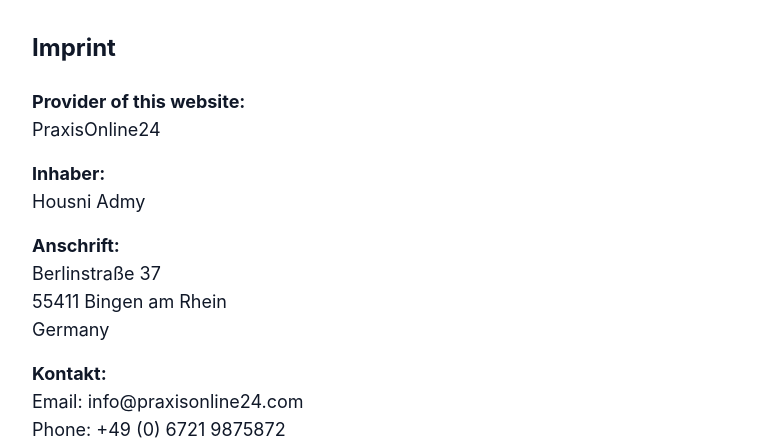
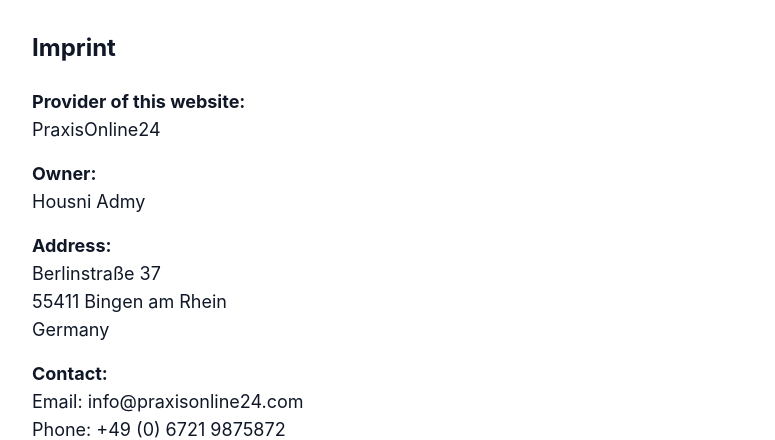
Before and after one commit to housniadmy-rgb/autooffice-pro-neu, a Next.js app: page /impressum in a window 1280 px wide. Shown: the top 440 px of the page, without its empty margins (240-1015 px from the left). Built offline with nearby package versions, Linux system fonts and the light colour scheme.

Commit message:
Fix: Impressum Labels in allen 9 Sprachen

```diff
--- a/app/impressum/page.tsx
+++ b/app/impressum/page.tsx
@@ -11,6 +11,9 @@ const texts: Record<string, any> = {
     street: "Berlinstraße 37",
     city: "55411 Bingen am Rhein",
     country: "Deutschland",
+    ownerLabel: "Inhaber:",
+    streetLabel: "Anschrift:",
+    contactLabel: "Kontakt:",
     email: "E-Mail: info@praxisonline24.com",
     phone: "Telefon: +49 (0) 6721 9875872",
     vat: "Umsatzsteuer-ID: DE410290042",
@@ -33,6 +36,9 @@ const texts: Record<string, any> = {
     street: "Berlinstraße 37",
     city: "55411 Bingen am Rhein",
     country: "Germany",
+    ownerLabel: "Owner:",
+    streetLabel: "Address:",
+    contactLabel: "Contact:",
     email: "Email: info@praxisonline24.com",
     phone: "Phone: +49 (0) 6721 9875872",
     vat: "VAT ID: DE410290042",
@@ -55,6 +61,9 @@ const texts: Record<string, any> = {
     street: "Berlinstraße 37",
     city: "55411 Bingen am Rhein",
     country: "Allemagne",
+    ownerLabel: "Propriétaire :",
+    streetLabel: "Adresse :",
+    contactLabel: "Contact :",
     email: "E-mail: info@praxisonline24.com",
     phone: "Tél: +49 (0) 6721 9875872",
     vat: "TVA: DE410290042",
@@ -77,6 +86,9 @@ const texts: Record<string, any> = {
     street: "Berlinstraße 37",
     city: "55411 Bingen am Rhein",
     country: "Alemania",
+    ownerLabel: "Propietario:",
+    streetLabel: "Dirección:",
+    contactLabel: "Contacto:",
     email: "Correo electrónico: info@praxisonline24.com",
     phone: "Teléfono: +49 (0) 6721 9875872",
     vat: "IVA: DE410290042",
@@ -99,6 +111,9 @@ const texts: Record<string, any> = {
     street: "Berlinstraße 37",
     city: "55411 Bingen am Rhein",
     country: "Germania",
+    ownerLabel: "Proprietario:",
+    streetLabel: "Indirizzo:",
+    contactLabel: "Contatto:",
     email: "Email: info@praxisonline24.com",
     phone: "Telefono: +49 (0) 6721 9875872",
     vat: "Partita IVA: DE410290042",
@@ -121,6 +136,9 @@ const texts: Record<string, any> = {
     street: "Berlinstraße 37",
     city: "55411 Bingen am Rhein",
     country: "Alemanha",
+    ownerLabel: "Proprietário:",
+    streetLabel: "Endereço:",
+    contactLabel: "Contato:",
     email: "E-mail: info@praxisonline24.com",
     phone: "Telefone: +49 (0) 6721 9875872",
     vat: "IVA: DE410290042",
@@ -143,6 +161,9 @@ const texts: Record<string, any> = {
     street: "Berlinstraße 37",
     city: "55411 Bingen am Rhein",
     country: "Duitsland",
+    ownerLabel: "Eigenaar:",
+    streetLabel: "Adres:",
+    contactLabel: "Contact:",
     email: "E-mail: info@praxisonline24.com",
     phone: "Telefoon: +49 (0) 6721 9875872",
     vat: "BTW-nummer: DE410290042",
@@ -165,6 +186,9 @@ const texts: Record<string, any> = {
     street: "Berlinstraße 37",
     city: "55411 Bingen am Rhein",
     country: "Niemcy",
+    ownerLabel: "Właściciel:",
+    streetLabel: "Adres:",
+    contactLabel: "Kontakt:",
     email: "E-mail: info@praxisonline24.com",
     phone: "Telefon: +49 (0) 6721 9875872",
     vat: "NIP: DE410290042",
@@ -187,6 +211,9 @@ const texts: Record<string, any> = {
     street: "Berlinstraße 37",
     city: "55411 Bingen am Rhein",
     country: "Almanya",
+    ownerLabel: "Sahibi:",
+    streetLabel: "Adres:",
+    contactLabel: "İletişim:",
     email: "E-posta: info@praxisonline24.com",
     phone: "Telefon: +49 (0) 6721 9875872",
     vat: "KDV Numarası: DE410290042",
@@ -224,13 +251,13 @@ export default function ImpressumPage() {
 
         <div className="space-y-4">
           <p><strong>{t.provider}</strong><br />{t.company}</p>
-          <p><strong>Inhaber:</strong><br />{t.owner}</p>
-          <p><strong>Anschrift:</strong><br />
+          <p><strong>{t.ownerLabel || "Inhaber:"}</strong><br />{t.owner}</p>
+<p><strong>{t.streetLabel || "Anschrift:"}</strong><br />
   {t.street}<br />
   {t.city}<br />
   {t.country}
 </p>
-          <p><strong>Kontakt:</strong><br />
+<p><strong>{t.contactLabel || "Kontakt:"}</strong><br />
   {t.email}<br />
   {t.phone}
 </p>
--- a/lib/i18n.ts
+++ b/lib/i18n.ts
@@ -131,7 +131,7 @@ export const translations: Record<string, Record<string, string>> = {
     doctorSearchQuery: "Arzt",
     ownerLabel: "Inhaber",
     streetLabel: "Anschrift",
-    emailLabel: "Kontakt",
+    contactLabel: "Contact",
   },
   en: {
     home: "Home",
@@ -265,7 +265,7 @@ export const translations: Record<string, Record<string, string>> = {
     doctorSearchQuery: "Doctor",
     ownerLabel: "Owner",
     streetLabel: "Address",
-    emailLabel: "Contact",
+    contactLabel: "Contact",
   },
   fr: {
     home: "Accueil",
@@ -399,7 +399,7 @@ export const translations: Record<string, Record<string, string>> = {
     doctorSearchQuery: "Médecin",
     ownerLabel: "Propriétaire",
     streetLabel: "Adresse",
-    emailLabel: "Contact",
+    contactLabel: "Contact",
   },
   es: {
     home: "Inicio",
@@ -533,7 +533,7 @@ export const translations: Record<string, Record<string, string>> = {
     doctorSearchQuery: "Médico",
     ownerLabel: "Propietario",
     streetLabel: "Dirección",
-    emailLabel: "Contacto",
+    contactLabel: "Contacto",
   },
   it: {
     home: "Home",
@@ -667,7 +667,7 @@ export const translations: Record<string, Record<string, string>> = {
     doctorSearchQuery: "Medico",
     ownerLabel: "Proprietario",
     streetLabel: "Indirizzo",
-    emailLabel: "Contatto",
+    contactLabel: "Contatto",
   },
   pt: {
     home: "Início",
@@ -801,7 +801,7 @@ export const translations: Record<string, Record<string, string>> = {
     doctorSearchQuery: "Médico",
     ownerLabel: "Proprietário",
     streetLabel: "Endereço",
-    emailLabel: "Contato",
+    contactLabel: "Contato",
   },
   nl: {
     home: "Home",
@@ -935,7 +935,7 @@ export const translations: Record<string, Record<string, string>> = {
     doctorSearchQuery: "Arts",
     ownerLabel: "Eigenaar",
     streetLabel: "Adres",
-    emailLabel: "Contact",
+    contactLabel: "Contact",
   },
   pl: {
     home: "Strona główna",
@@ -1069,7 +1069,7 @@ export const translations: Record<string, Record<string, string>> = {
     doctorSearchQuery: "Lekarz",
     ownerLabel: "Właściciel",
     streetLabel: "Adres",
-    emailLabel: "Kontakt",
+    contactLabel: "Kontakt",
   },
   tr: {
     home: "Ana Sayfa",
@@ -1203,7 +1203,7 @@ export const translations: Record<string, Record<string, string>> = {
     doctorSearchQuery: "Doktor",
     ownerLabel: "Sahibi",
     streetLabel: "Adres",
-    emailLabel: "İletişim",
+    contactLabel: "İletişim",
   },
 }
 
```
Lines whose indentation alone changed are shown as unchanged.
